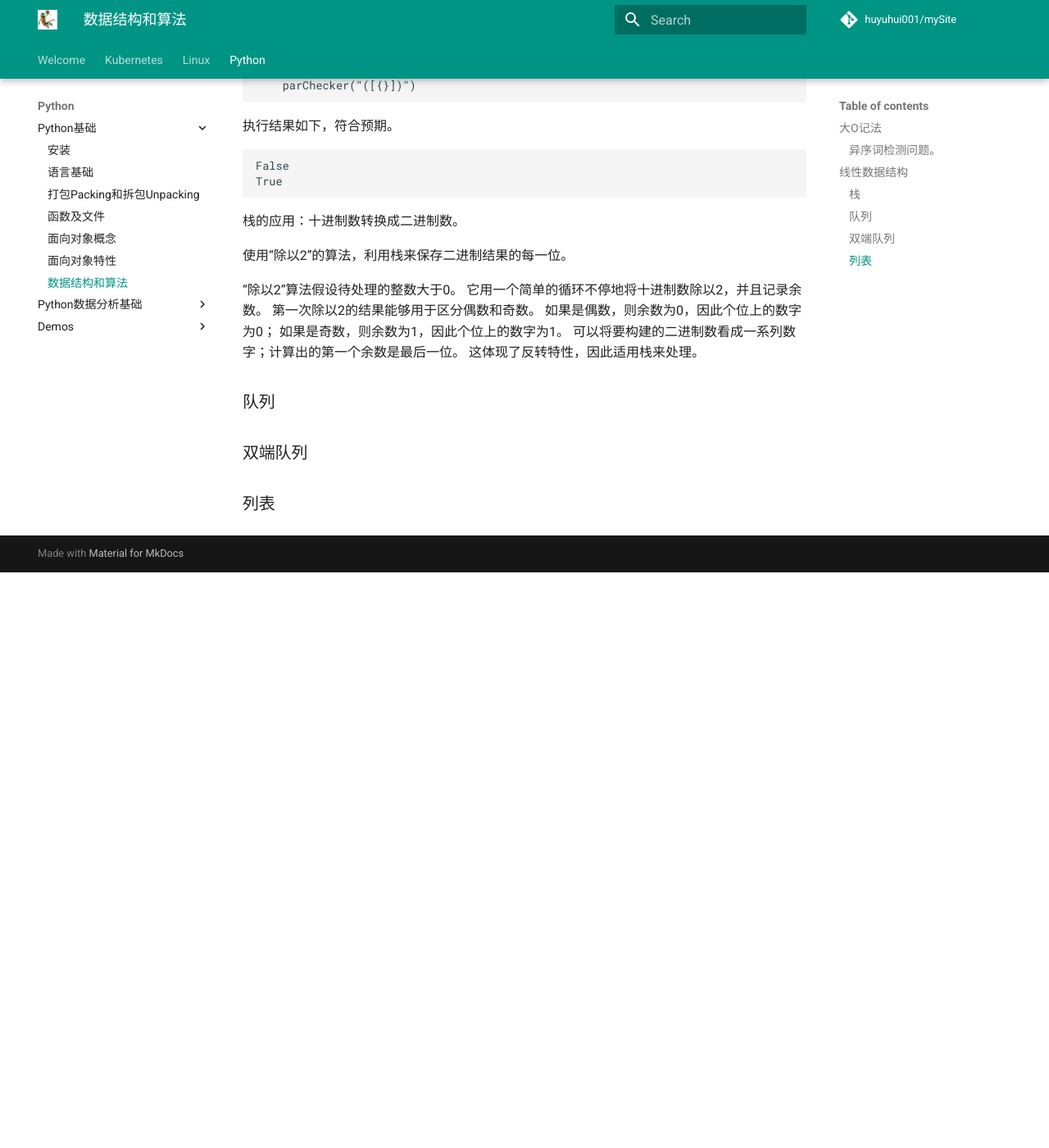
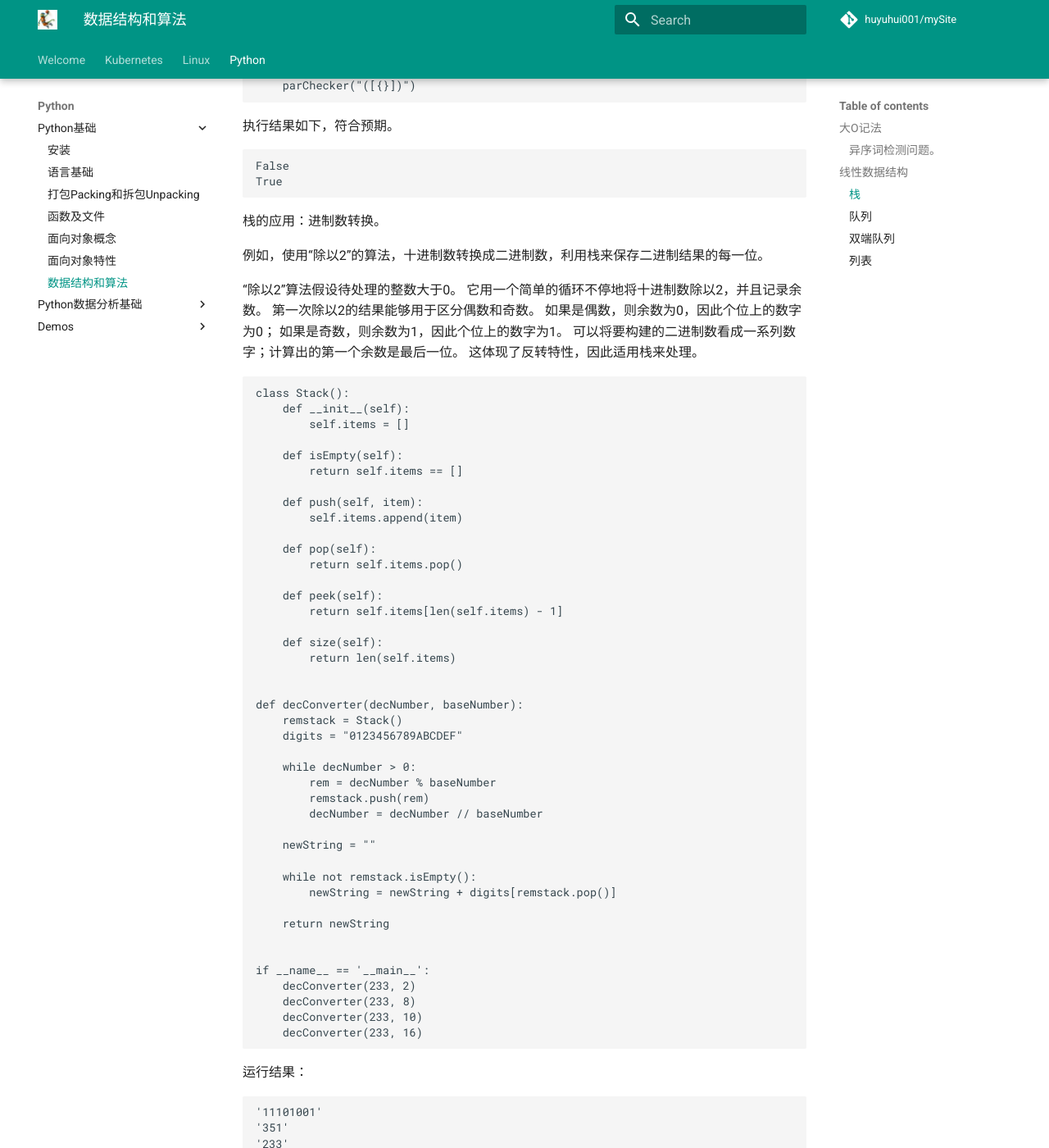
Before and after one commit to huyuhui001/mySite, an MkDocs documentation site: the page built from docs/python/Foundation/Algorithms.md, in a window 1280 px wide and 1400 px high, scrolled down 5732 px. Shown: the whole window at 82% size. Built offline with MkDocs 1.6.1 and Material for MkDocs 9.7.7, drawn with Linux system fonts in a browser that asks for light colours; comment, search, counter and statistics services are not loaded; before the commit the page ends 6430 px from its top, so only the background shows below that; some of the changed text lies outside the part shown.

Commit message:
Documentation

````diff
--- a/docs/python/Foundation/Algorithms.md
+++ b/docs/python/Foundation/Algorithms.md
@@ -285,9 +285,9 @@
 ```
 
 
-栈的应用：十进制数转换成二进制数。
+栈的应用：进制数转换。
 
-使用“除以2”的算法，利用栈来保存二进制结果的每一位。
+例如，使用“除以2”的算法，十进制数转换成二进制数，利用栈来保存二进制结果的每一位。
 
 “除以2”算法假设待处理的整数大于0。
 它用一个简单的循环不停地将十进制数除以2，并且记录余数。
@@ -298,10 +298,57 @@
 这体现了反转特性，因此适用栈来处理。
 
 
+```
+class Stack():
+    def __init__(self):
+        self.items = []
+
+    def isEmpty(self):
+        return self.items == []
+
+    def push(self, item):
+        self.items.append(item)
+
+    def pop(self):
+        return self.items.pop()
+
+    def peek(self):
+        return self.items[len(self.items) - 1]
+
+    def size(self):
+        return len(self.items)
 
 
+def decConverter(decNumber, baseNumber):
+    remstack = Stack()
+    digits = "0123456789ABCDEF"
+
+    while decNumber > 0:
+        rem = decNumber % baseNumber
+        remstack.push(rem)
+        decNumber = decNumber // baseNumber
+
+    newString = ""
+
+    while not remstack.isEmpty():
+        newString = newString + digits[remstack.pop()]
+
+    return newString
 
 
+if __name__ == '__main__':
+    decConverter(233, 2)
+    decConverter(233, 8)
+    decConverter(233, 10)
+    decConverter(233, 16)
+```
+运行结果：
+```
+'11101001'
+'351'
+'233'
+'E9'
+```
 
 
 
@@ -309,6 +356,53 @@
 
 
 ### 队列
+
+
+使用`insert()`向队列的尾部添加新元素，时间复杂度是O(n)。
+使用`pop()`移除队列头部的元素（列表中的最后一个元素），时间复杂度是O(1)。
+
+```
+class Queue():
+    def __init__(self):
+        self.items = []
+
+    def isEmpty(self):
+        return self.items == []
+
+    def enqueue(self, item):
+        return self.items.insert(0, item)
+
+    def dequeue(self):
+        return self.items.pop()
+
+    def size(self):
+        return len(self.items)
+
+
+if __name__ == '__main__':
+    q = Queue()
+    q.isEmpty()
+    q.enqueue(2)
+    q.enqueue('h')
+    q.size()
+    q.isEmpty()
+    q.dequeue()
+    q.size()
+```
+运行结果:
+```
+True
+2
+False
+2
+1
+```
+
+
+对列的应用：传土豆游戏(约瑟夫斯问题)。
+
+
+
 
 
 
````
